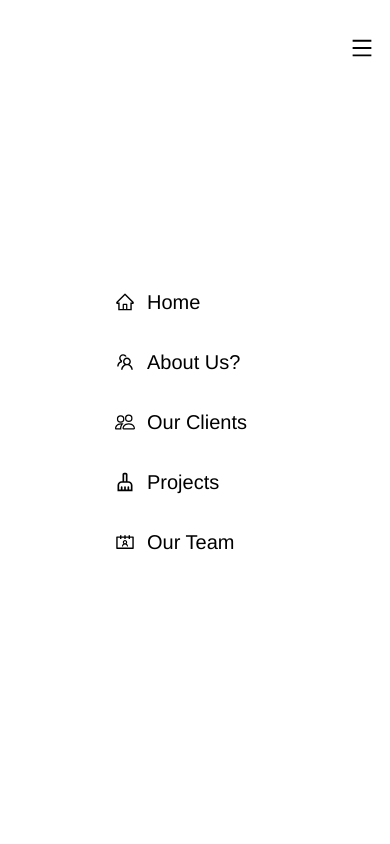
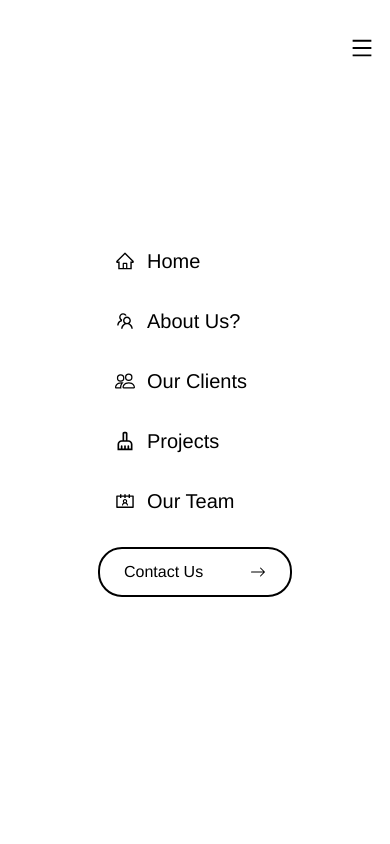
Before and after one commit to dexteraim/della7, a React (Vite) app: page / in a window 390 px wide. Shown: the top 844 px of the page. Built offline with nearby package versions, Linux system fonts and the light colour scheme.

Commit message:
added contact button to mobile menu

```diff
--- a/src/components/Navbar.jsx
+++ b/src/components/Navbar.jsx
@@ -107,6 +107,14 @@ const Navbar = () => {
               Our Team
             </HashLink>
           </div>
+          <HashLink
+            smooth
+            to="#contact"
+            className="flex h-[50px] w-[194px] items-center justify-between gap-[46px] rounded-3xl border-2 border-black px-[24px] py-[16px] text-[16px] lg:hidden"
+          >
+            Contact Us
+            <BsArrowRight />
+          </HashLink>
         </div>
         <div className="z-50 hidden gap-5 lg:flex">
           <LanguageToggle />
```
